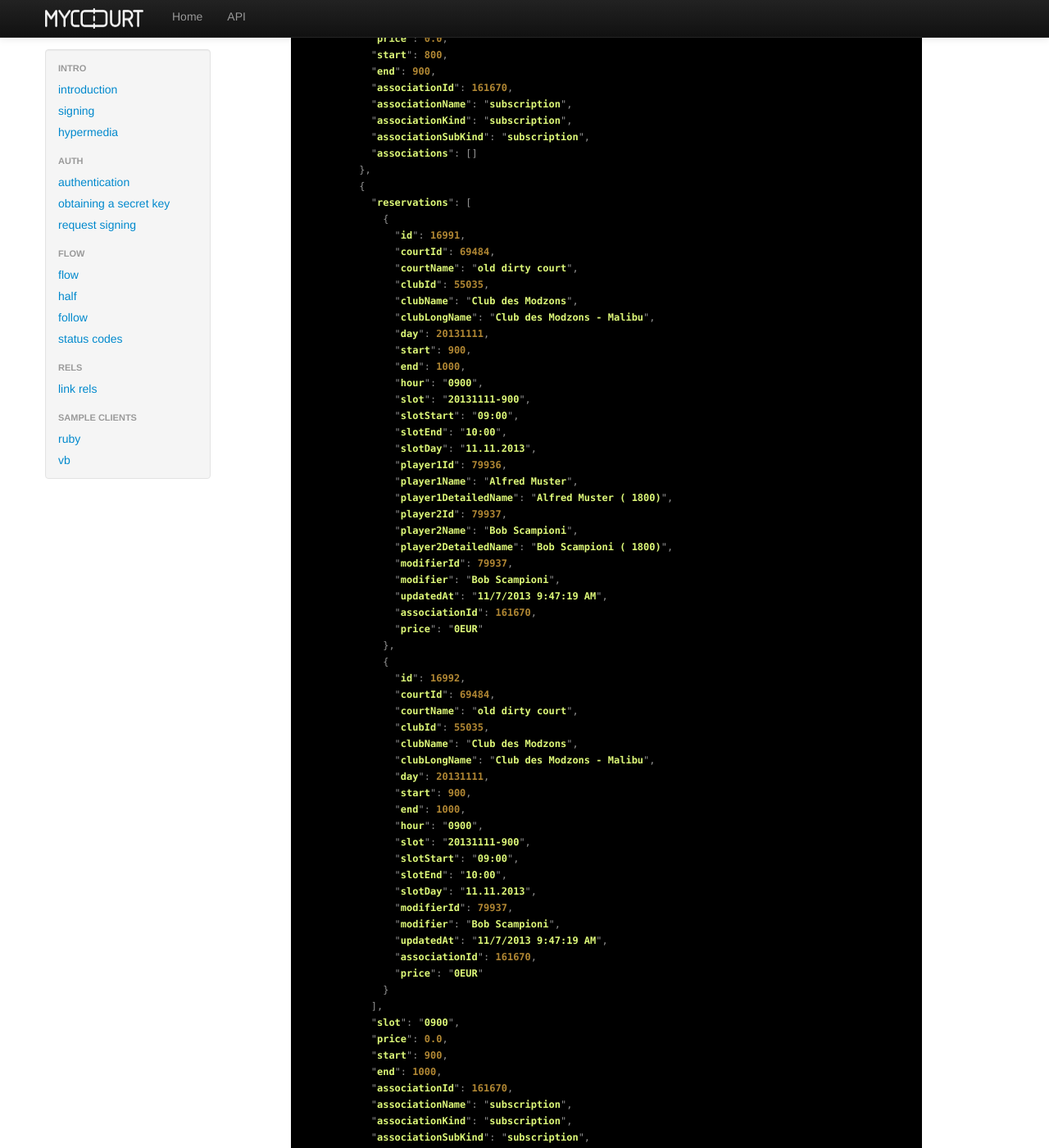
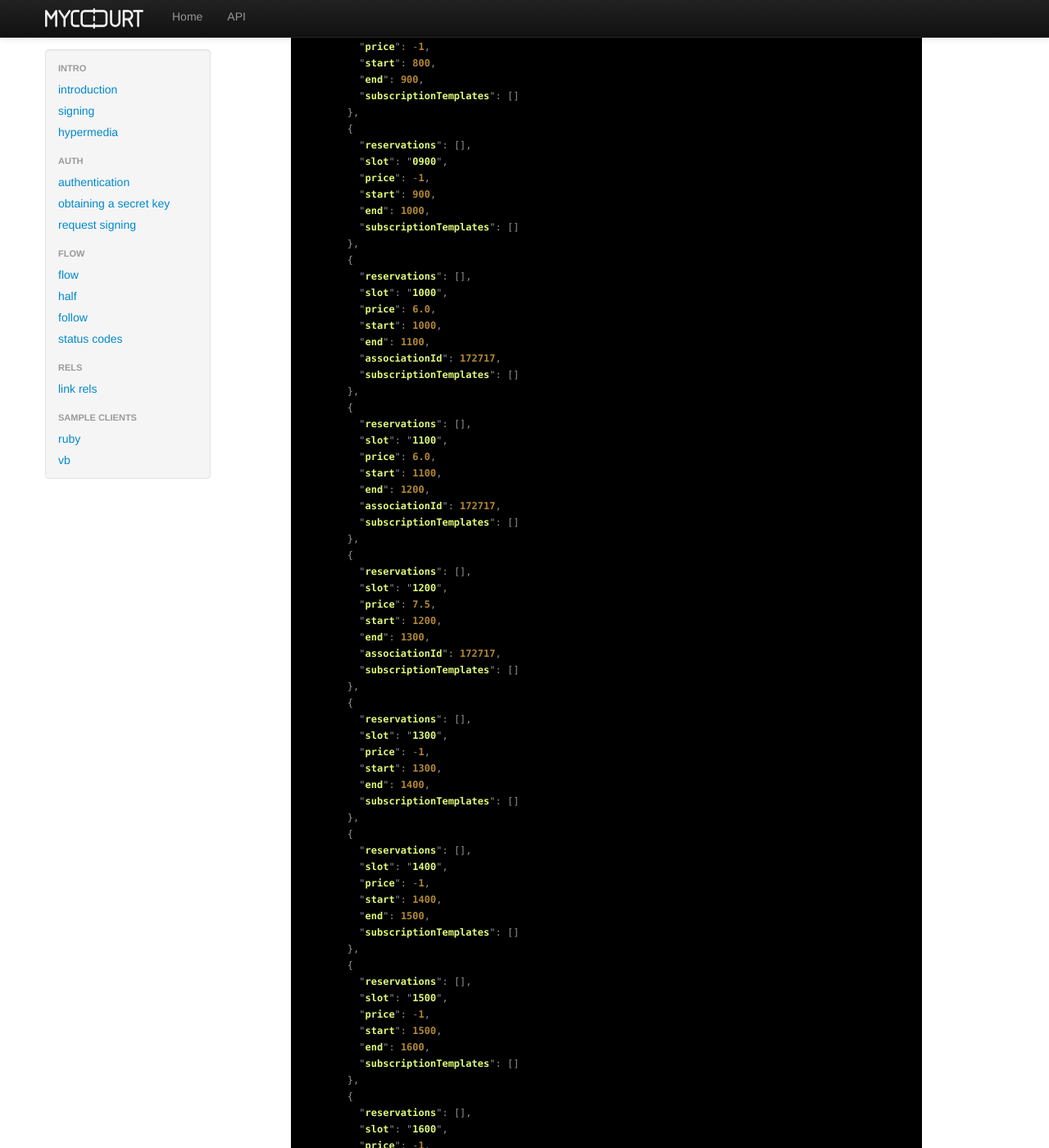
Before and after one commit to mycourtpro/mycourtpro.github.io, a Jekyll site: the page built from api/rels.md, in a window 1280 px wide and 1400 px high, scrolled down 4003 px. Shown: the whole window at 82% size. Built offline with Jekyll 4.4.1, drawn with Linux system fonts in a browser that asks for light colours; some of the changed text lies outside the part shown.

Commit message:
update #slots and #associations documentation

```diff
--- a/api/rels.md
+++ b/api/rels.md
@@ -193,126 +193,260 @@ See also [#clubs](#clubs) and [#bookmark-add](#bookmark-add).
 }
 {% endhighlight %}
 
-A combination of [#reservations](#reservations) and [#slot-prices](#slot-prices) (will deprecate those two).
+Returns in one stroke each court slots with prices and reservations.
 
-Returns in one stroke each court slots with prices and reservations.
+The answer is structured in an object with two entries: "slots" and "associations". The slots lists all the slots for the day for the club, with prices and reservations. Prices and reservations may refer to associations. They only do it via the associationId. The "associations" part of the answer is an object that can be used to look up the association details.
+
+The associations are included in the answer because calling [#associations](#associations) will only return "active" associations. In the case of a "prepaid" subscription, it might become "consumed" and not by returned by #association, but he "associations" part of the #slots answer will contain it.
 
 Here is a sample response (only one court though, and links edited out for brevity):
 
 {% highlight javascript %}
 {
   "version": "1.0",
-  "userId": 82328,
-  "_embedded": {
-    "slots": [
-      {
-        "courtId": 69484,
-        "courtName": "old dirty court",
-        "courtGroupId": 62799,
-        "courtGroupName": "Group1",
-        "slots": [
-          {
-            "reservations": [],
-            "slot": "0700",
-            "price": 0.0,
-            "start": 700,
-            "end": 800,
-            "associationId": 161670,
-            "associationName": "subscription",
-            "associationKind": "subscription",
-            "associationSubKind": "subscription",
-            "associations": []
-          },
-          {
-            "reservations": [],
-            "slot": "0800",
-            "price": 0.0,
-            "start": 800,
-            "end": 900,
-            "associationId": 161670,
-            "associationName": "subscription",
-            "associationKind": "subscription",
-            "associationSubKind": "subscription",
-            "associations": []
-          },
-          {
-            "reservations": [
-              {
-                "id": 16991,
-                "courtId": 69484,
-                "courtName": "old dirty court",
-                "clubId": 55035,
-                "clubName": "Club des Modzons",
-                "clubLongName": "Club des Modzons - Malibu",
-                "day": 20131111,
-                "start": 900,
-                "end": 1000,
-                "hour": "0900",
-                "slot": "20131111-900",
-                "slotStart": "09:00",
-                "slotEnd": "10:00",
-                "slotDay": "11.11.2013",
-                "player1Id": 79936,
-                "player1Name": "Alfred Muster",
-                "player1DetailedName": "Alfred Muster ( 1800)",
-                "player2Id": 79937,
-                "player2Name": "Bob Scampioni",
-                "player2DetailedName": "Bob Scampioni ( 1800)",
-                "modifierId": 79937,
-                "modifier": "Bob Scampioni",
-                "updatedAt": "11/7/2013 9:47:19 AM",
-                "associationId": 161670,
-                "price": "0EUR"
-              },
-              {
-                "id": 16992,
-                "courtId": 69484,
-                "courtName": "old dirty court",
-                "clubId": 55035,
-                "clubName": "Club des Modzons",
-                "clubLongName": "Club des Modzons - Malibu",
-                "day": 20131111,
-                "start": 900,
-                "end": 1000,
-                "hour": "0900",
-                "slot": "20131111-900",
-                "slotStart": "09:00",
-                "slotEnd": "10:00",
-                "slotDay": "11.11.2013",
-                "modifierId": 79937,
-                "modifier": "Bob Scampioni",
-                "updatedAt": "11/7/2013 9:47:19 AM",
-                "associationId": 161670,
-                "price": "0EUR"
-              }
-            ],
-            "slot": "0900",
-            "price": 0.0,
-            "start": 900,
-            "end": 1000,
-            "associationId": 161670,
-            "associationName": "subscription",
-            "associationKind": "subscription",
-            "associationSubKind": "subscription",
-            "associations": []
-          },
-          {
-            "reservations": [],
-            "slot": "1000",
-            "price": 0.0,
-            "start": 1000,
-            "end": 1100,
-            "associationId": 161670,
-            "associationName": "subscription",
-            "associationKind": "subscription",
-            "associationSubKind": "subscription",
-            "associations": []
-          }
-        ]
-      }
-    ]
+  "userId": 84546,
+  "slots": [
+    {
+      "courtId": 74285,
+      "courtName": "court1",
+      "courtGroupId": 66662,
+      "courtGroupName": "group1",
+      "slots": [
+        {
+          "reservations": [],
+          "slot": "0700",
+          "price": -1,
+          "start": 700,
+          "end": 800,
+          "subscriptionTemplates": []
+        },
+        {
+          "reservations": [],
+          "slot": "0800",
+          "price": -1,
+          "start": 800,
+          "end": 900,
+          "subscriptionTemplates": []
+        },
+        {
+          "reservations": [],
+          "slot": "0900",
+          "price": -1,
+          "start": 900,
+          "end": 1000,
+          "subscriptionTemplates": []
+        },
+        {
+          "reservations": [],
+          "slot": "1000",
+          "price": 6.0,
+          "start": 1000,
+          "end": 1100,
+          "associationId": 172717,
+          "subscriptionTemplates": []
+        },
+        {
+          "reservations": [],
+          "slot": "1100",
+          "price": 6.0,
+          "start": 1100,
+          "end": 1200,
+          "associationId": 172717,
+          "subscriptionTemplates": []
+        },
+        {
+          "reservations": [],
+          "slot": "1200",
+          "price": 7.5,
+          "start": 1200,
+          "end": 1300,
+          "associationId": 172717,
+          "subscriptionTemplates": []
+        },
+        {
+          "reservations": [],
+          "slot": "1300",
+          "price": -1,
+          "start": 1300,
+          "end": 1400,
+          "subscriptionTemplates": []
+        },
+        {
+          "reservations": [],
+          "slot": "1400",
+          "price": -1,
+          "start": 1400,
+          "end": 1500,
+          "subscriptionTemplates": []
+        },
+        {
+          "reservations": [],
+          "slot": "1500",
+          "price": -1,
+          "start": 1500,
+          "end": 1600,
+          "subscriptionTemplates": []
+        },
+        {
+          "reservations": [],
+          "slot": "1600",
+          "price": -1,
+          "start": 1600,
+          "end": 1700,
+          "subscriptionTemplates": []
+        },
+        {
+          "reservations": [],
+          "slot": "1700",
+          "price": -1,
+          "start": 1700,
+          "end": 1800,
+          "subscriptionTemplates": []
+        },
+        {
+          "reservations": [],
+          "slot": "1800",
+          "price": -1,
+          "start": 1800,
+          "end": 1900,
+          "subscriptionTemplates": []
+        }
+      ]
+    },
+    {
+      "courtId": 74286,
+      "courtName": "court2",
+      "courtGroupId": 66662,
+      "courtGroupName": "group1",
+      "slots": [
+        {
+          "reservations": [],
+          "slot": "0700",
+          "price": -1,
+          "start": 700,
+          "end": 800,
+          "subscriptionTemplates": []
+        },
+        {
+          "reservations": [],
+          "slot": "0800",
+          "price": -1,
+          "start": 800,
+          "end": 900,
+          "subscriptionTemplates": []
+        },
+        {
+          "reservations": [],
+          "slot": "0900",
+          "price": -1,
+          "start": 900,
+          "end": 1000,
+          "subscriptionTemplates": []
+        },
+        {
+          "reservations": [],
+          "slot": "1000",
+          "price": 6.0,
+          "start": 1000,
+          "end": 1100,
+          "associationId": 172717,
+          "subscriptionTemplates": []
+        },
+        {
+          "reservations": [],
+          "slot": "1100",
+          "price": 6.0,
+          "start": 1100,
+          "end": 1200,
+          "associationId": 172717,
+          "subscriptionTemplates": []
+        },
+        {
+          "reservations": [],
+          "slot": "1200",
+          "price": 7.5,
+          "start": 1200,
+          "end": 1300,
+          "associationId": 172717,
+          "subscriptionTemplates": []
+        },
+        {
+          "reservations": [],
+          "slot": "1300",
+          "price": -1,
+          "start": 1300,
+          "end": 1400,
+          "subscriptionTemplates": []
+        },
+        {
+          "reservations": [],
+          "slot": "1400",
+          "price": -1,
+          "start": 1400,
+          "end": 1500,
+          "subscriptionTemplates": []
+        },
+        {
+          "reservations": [],
+          "slot": "1500",
+          "price": -1,
+          "start": 1500,
+          "end": 1600,
+          "subscriptionTemplates": []
+        },
+        {
+          "reservations": [],
+          "slot": "1600",
+          "price": -1,
+          "start": 1600,
+          "end": 1700,
+          "subscriptionTemplates": []
+        },
+        {
+          "reservations": [],
+          "slot": "1700",
+          "price": -1,
+          "start": 1700,
+          "end": 1800,
+          "subscriptionTemplates": []
+        },
+        {
+          "reservations": [],
+          "slot": "1800",
+          "price": -1,
+          "start": 1800,
+          "end": 1900,
+          "subscriptionTemplates": []
+        }
+      ]
+    }
+  ],
+  "associations": {
+    "templates": [
+      172717
+    ],
+    "172717": {
+      "id": 172717,
+      "userId": null,
+      "clubId": 58247,
+      "status": "active",
+      "description": null,
+      "kind": "tariff",
+      "name": "tariff0",
+      "rank": 0,
+      "subKind": "tariff",
+      "dataBag": {
+        "schedule": "1d-7d10-12=6.0;1d-7d12-13=7.5",
+        "nonMembers": true
+      },
+      "createdAt": "2013-11-22T04:47:26.617Z",
+      "updatedAt": "2013-11-22T04:47:31.987Z",
+      "price": null
+    }
   }
 }
+
+
 {% endhighlight %}
 
 See also [#clubs](#clubs).
@@ -374,7 +508,7 @@ See also [#clubs](#clubs) and [#subscribe](#subscribe).
 Returns a dictionary (JSON object) mapping association ids to association JSON representations.
 There is a special entry (key is "templates") that lists those association ids that point to template association (the list of subscriptions the current user can acquire in this club).
 
-This call is used in conjunction with [#slots](#slots) when more info about associations is required (display to the user probably).
+Note that this call returns only associations that are "active". Whereas the [#slots](#slots) call returns all the active associations between a club and the user plus "consumed" associations referred to by the reservations in the slots.
 
 Typical answer (minus links):
 
```
